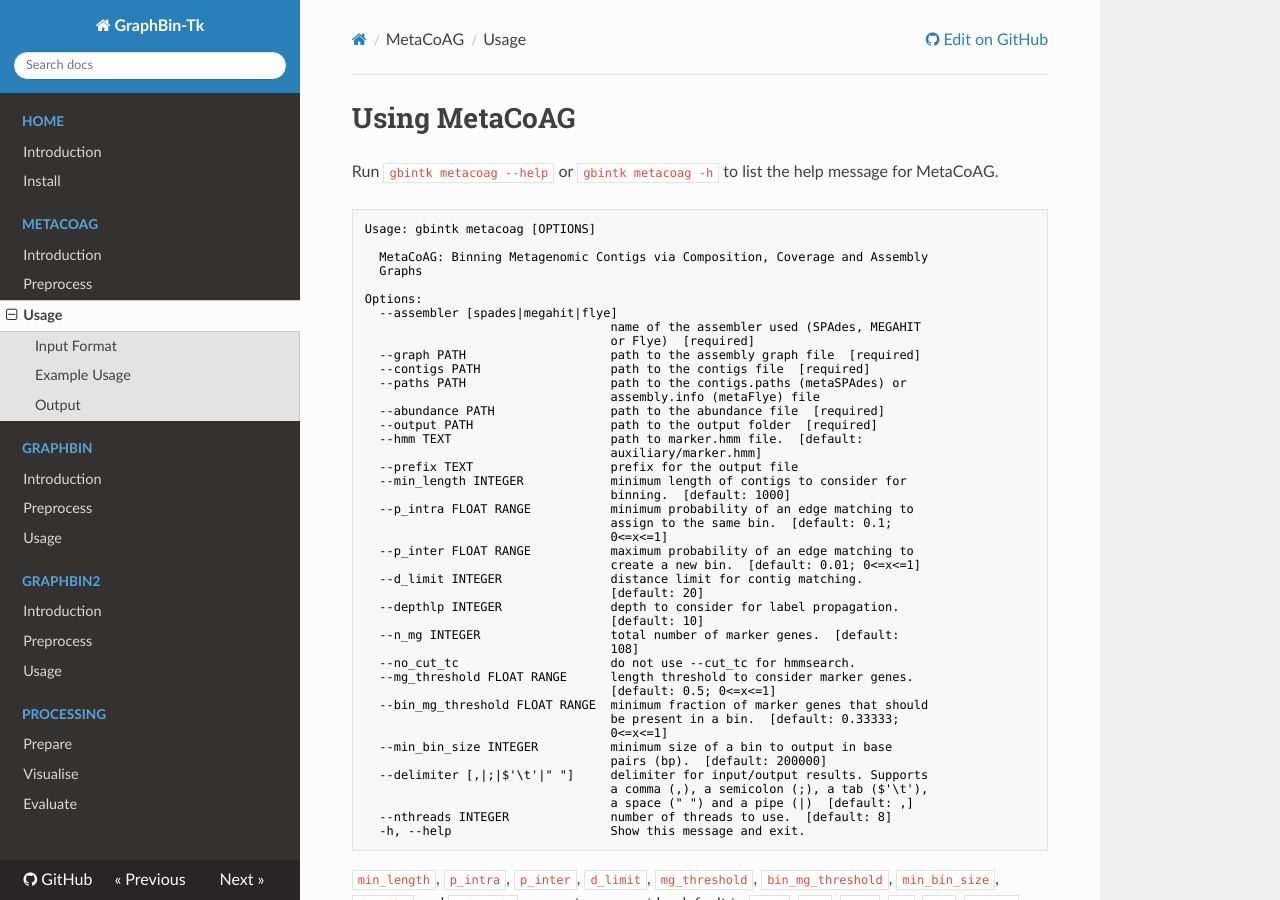
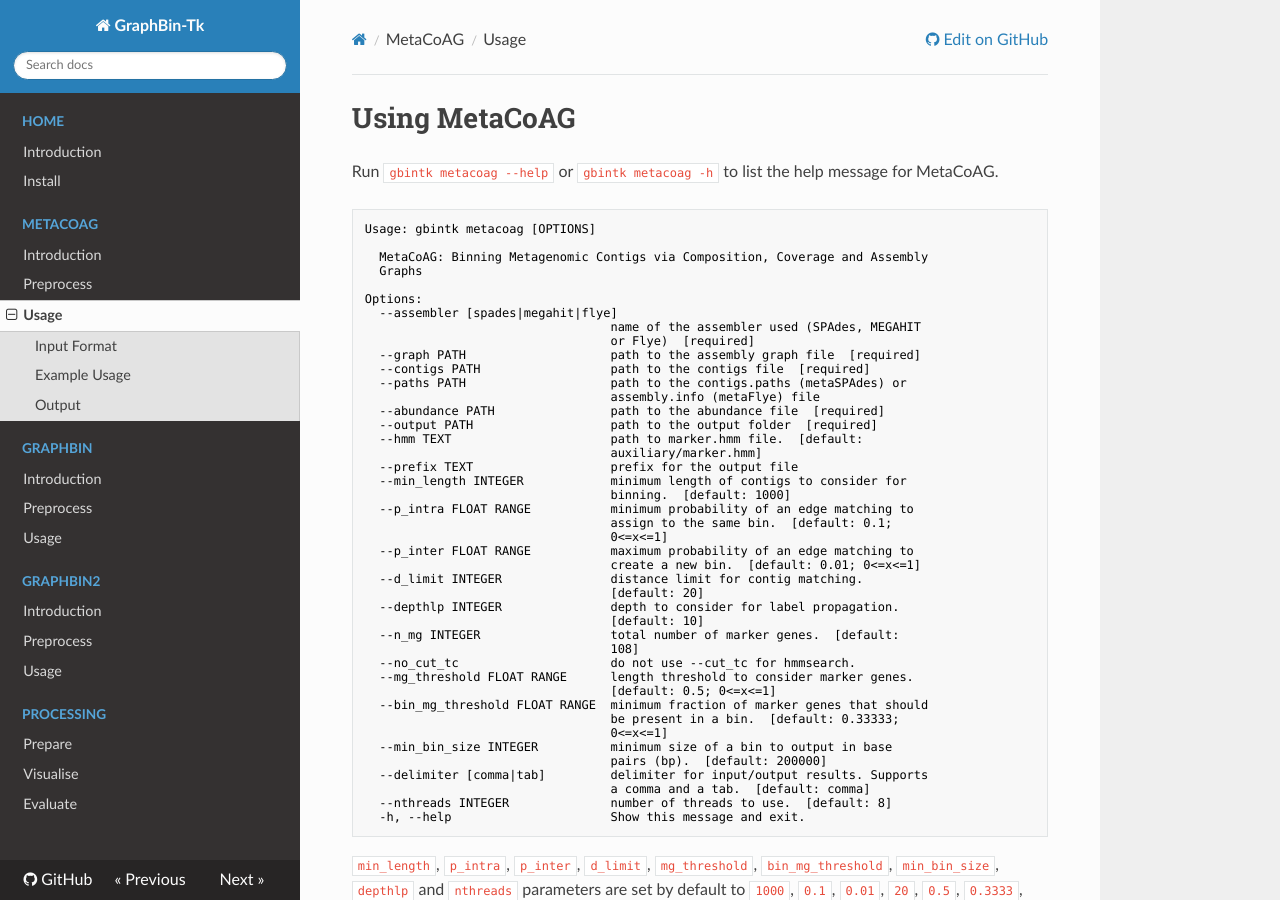
Before and after one commit to metagentools/gbintk, an MkDocs documentation site: the page built from docs/metacoag_usage.md, in a window 1280 px wide and 900 px high. Built offline with MkDocs 1.6.1, drawn with Linux system fonts in a browser that asks for light colours; nearby versions of some CDN libraries; a script that is not in the unit is left out.

Commit message:
DOC: update docs

````diff
--- a/docs/metacoag_usage.md
+++ b/docs/metacoag_usage.md
@@ -42,9 +42,8 @@ Options:
                                   0<=x<=1]
   --min_bin_size INTEGER          minimum size of a bin to output in base
                                   pairs (bp).  [default: 200000]
-  --delimiter [,|;|$'\t'|" "]     delimiter for input/output results. Supports
-                                  a comma (,), a semicolon (;), a tab ($'\t'),
-                                  a space (" ") and a pipe (|)  [default: ,]
+  --delimiter [comma|tab]         delimiter for input/output results. Supports
+                                  a comma and a tab.  [default: comma]
   --nthreads INTEGER              number of threads to use.  [default: 8]
   -h, --help                      Show this message and exit.
 ```
````
Also changed, not shown: docs/graphbin2_usage.md (+2 -3 lines), docs/graphbin_usage.md (+2 -3 lines).
